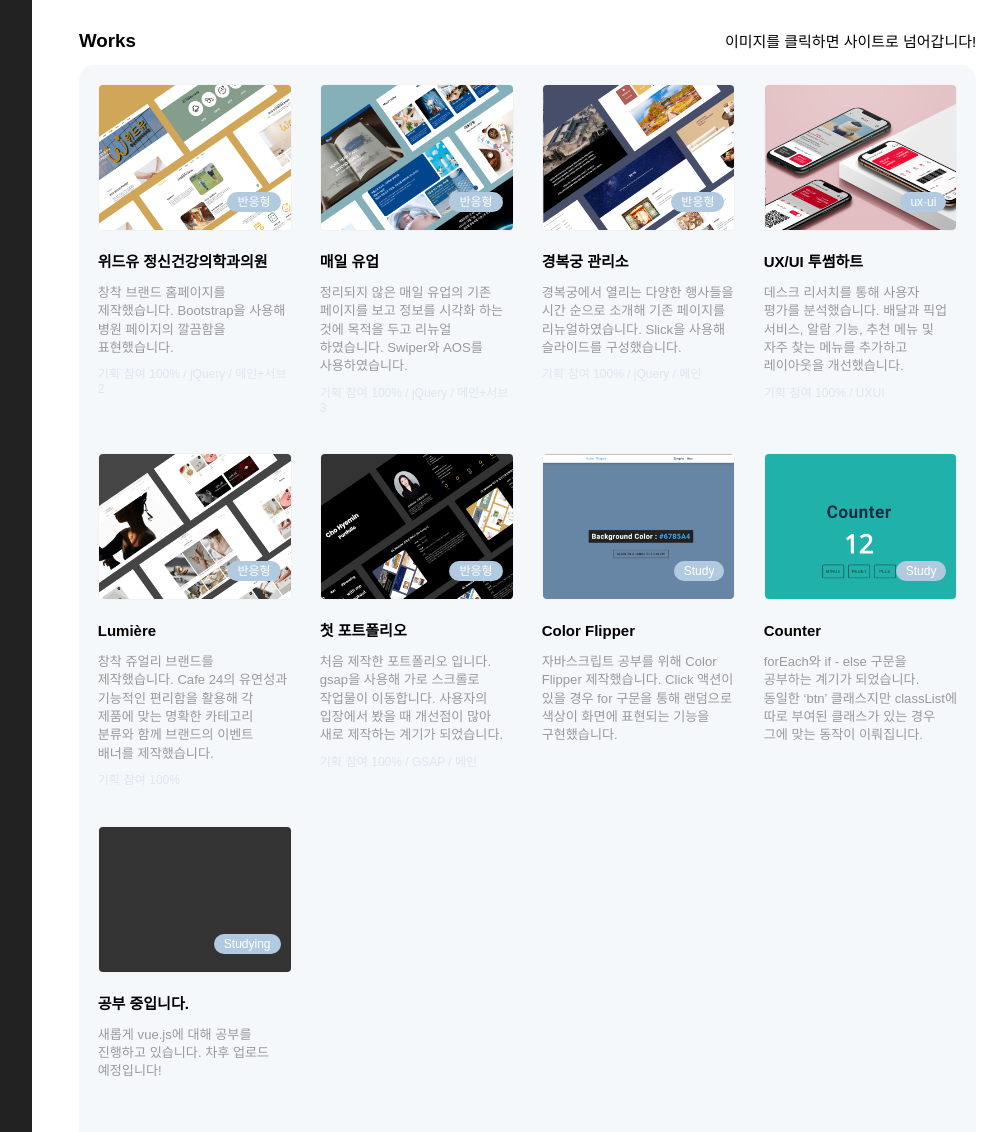
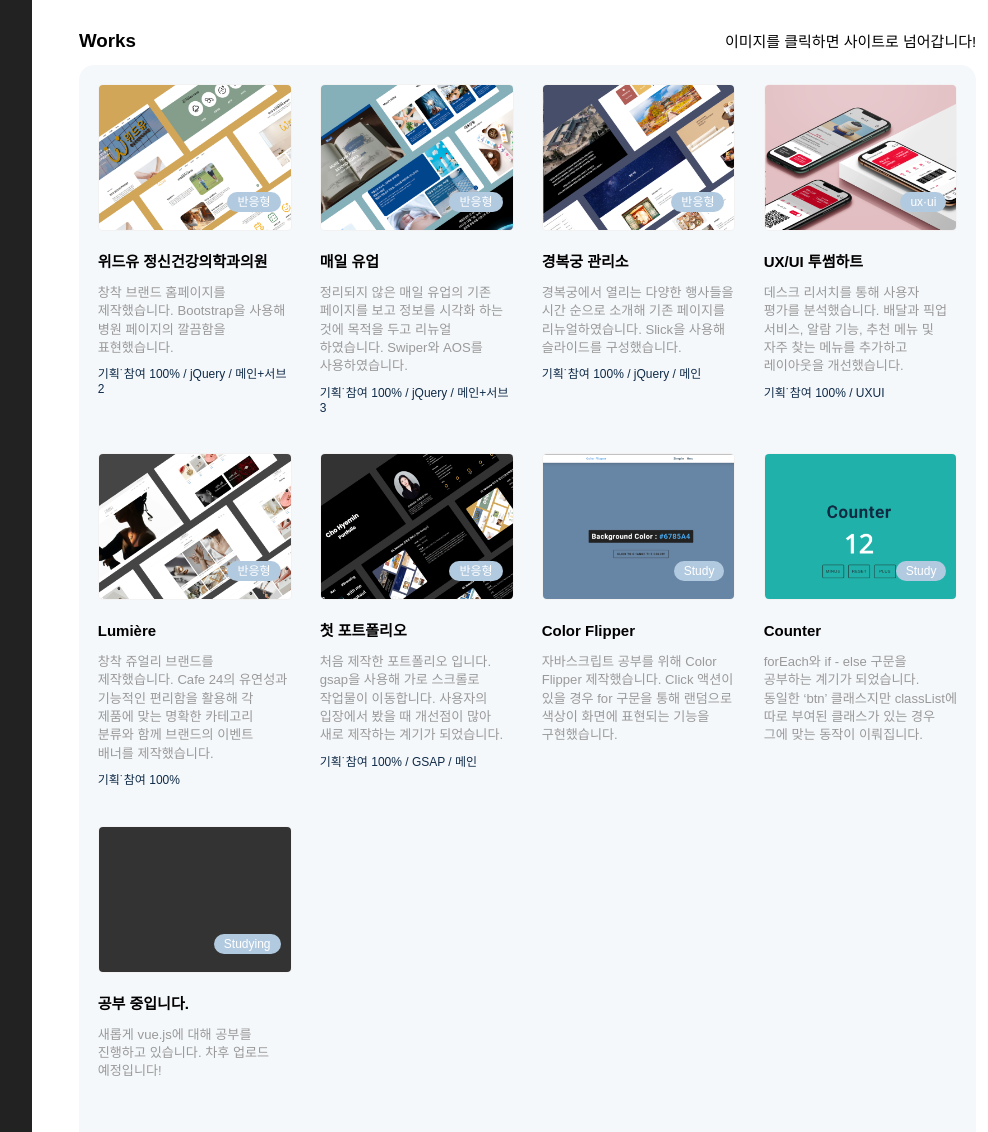
Before and after one commit to johyemin/portfolio, a plain HTML site: page index.html in a window 1280 px wide and 2400 px high. Shown: the part 1268-2400 px from the top of the page, without its empty margins (251-1239 px from the left). Drawn offline with Linux system fonts and the light colour scheme.

Commit message:
Add files via upload

```diff
--- a/css/sub.css
+++ b/css/sub.css
@@ -1130,7 +1130,7 @@
 .com_gallery_wrap .project_list li .desc_wrap .event_info {
   font-size: 12px;
   line-height: 1.25em;
-  color: var(--point-blue-2);
+  color: var(--point-blue-1);
 }
 
 @media screen and (max-width:1080px) {
```
